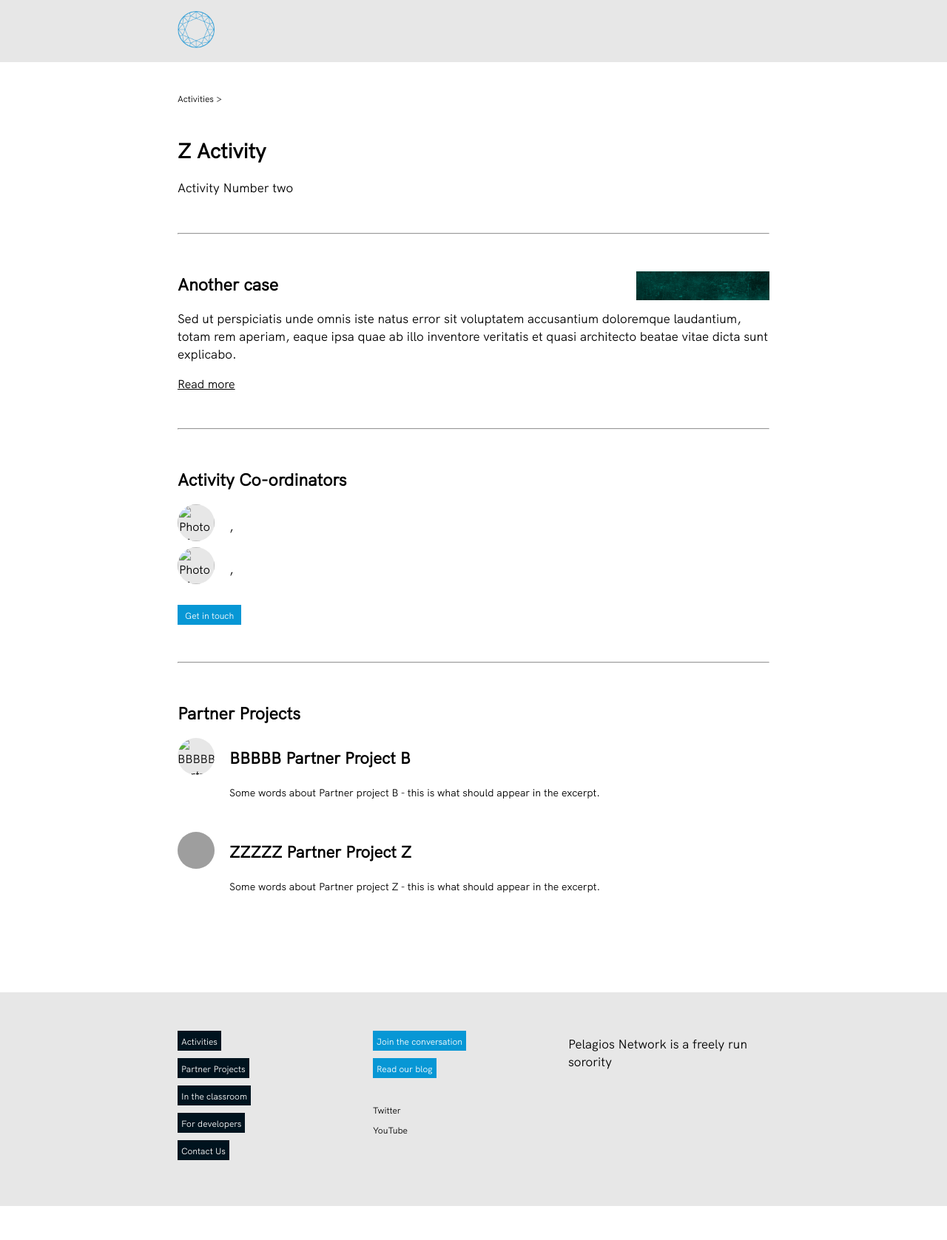
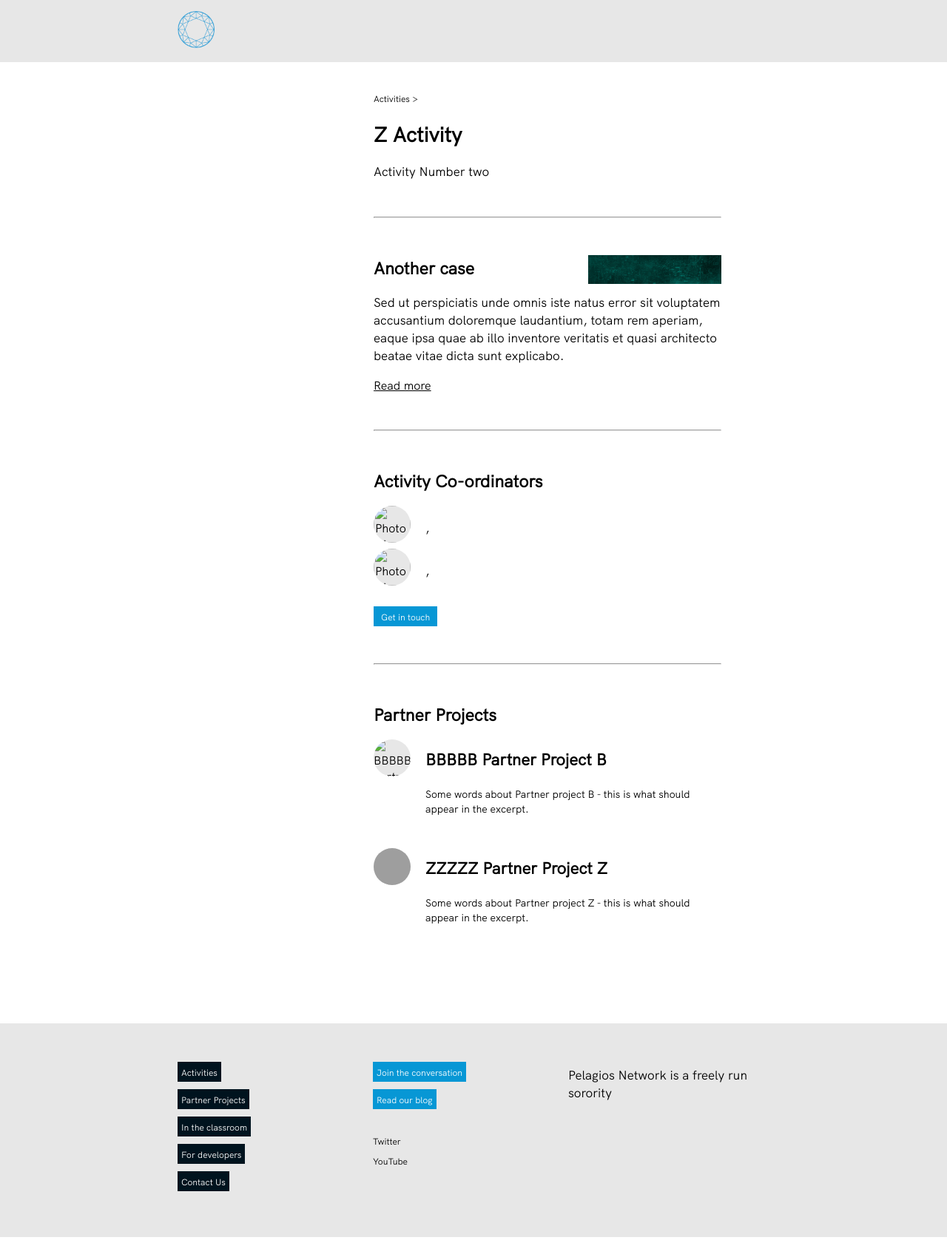
Before and after one commit to pelagios/pelagios.github.io, a Jekyll site: the page built from content/_activities/z-activity.md, in a window 1280 px wide. Shown: the whole page at 74% size. Built offline with Jekyll 4.4.1, drawn with Linux system fonts in a browser that asks for light colours; before the commit the page ends 1635 px from its top, so only the background shows below that; grey boxes are pictures that could not be loaded.

Commit message:
page layout

```diff
--- a/_sass/_page.scss
+++ b/_sass/_page.scss
@@ -3,7 +3,7 @@
 }
 
 .page--type-case-studies,
-.page--type-case-activities {
+.page--type-activities {
   .constrained.container {
     padding-left: $content-column-width;
     width: $content-column-width-large;
```
